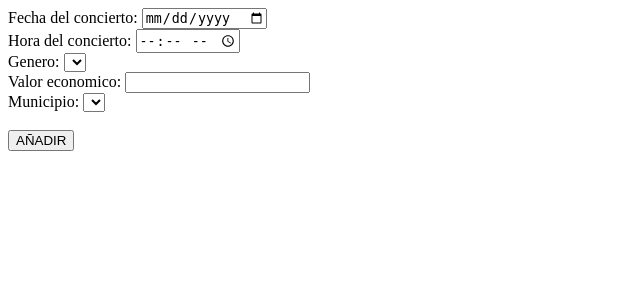
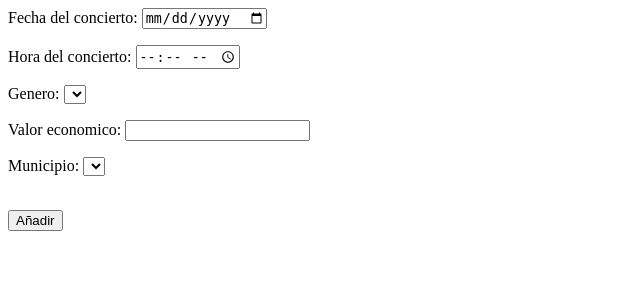
Before and after one commit to burts11/web_buscador_musicos, a PHP site: page /html/Local_conciertos.php in a window 1280 px wide. Shown: the top 300 px of the page, without its empty margins (0-640 px from the left). Run offline with PHP 8.4, Linux system fonts and the light colour scheme; lists and menus that the app fills with data are empty.

Commit message:
Modificado el layout de la creación de los conciertos

```diff
--- a/html/Local_conciertos.php
+++ b/html/Local_conciertos.php
@@ -7,18 +7,18 @@
         <form action="" id="formConciertoLocal">
 
             <div id="registroConcierto">
-                Fecha del concierto: <input type="date" id="fechaLocal" name="fechaLocal"> <br>
-                Hora del concierto: <input type="time" id="horaLocal" name="horaLocal"> <br>
-                Genero: <select id="generos">
+                <p> Fecha del concierto: <input type="date" id="fechaLocal"class="form-control-textfield-black" name="fechaLocal"> </p>
+                <p> Hora del concierto: <input type="time" id="horaLocal" class="form-control-textfield-black" name="horaLocal"></p>
+                <p>   Genero: <select id="generos">
 
-                </select><br>
-                Valor economico: <input type="number" id="economicoLocal" name="economicoLocal"><br>
-                Municipio: <select id="municipios">
+                    </select></p>
+                <p>   Valor economico: <input type="number" id="economicoLocal" class="form-control-textfield-black" name="economicoLocal"></p>
+                <p>  Municipio: <select id="municipios"></p>
 
-                </select><br>
+                </select>
             </div>
             <br>
-            <button type="button" class="form-control-btn" id="nuevoConcierto">AÑADIR</button>
+            <button type="button" class="form-control-btn" id="nuevoConcierto">Añadir</button>
         </form>
         <script>
 
```
Lines whose indentation alone changed are shown as unchanged.
